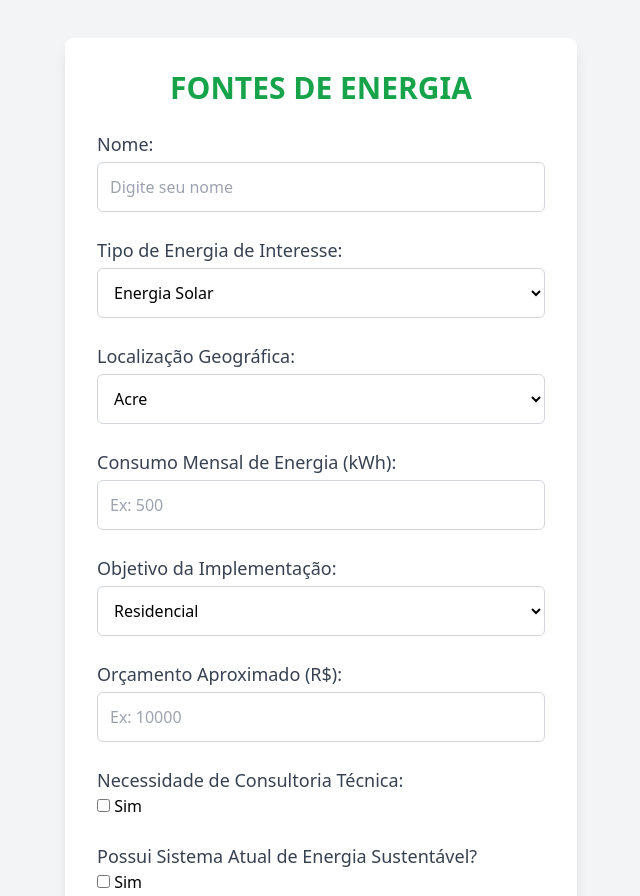
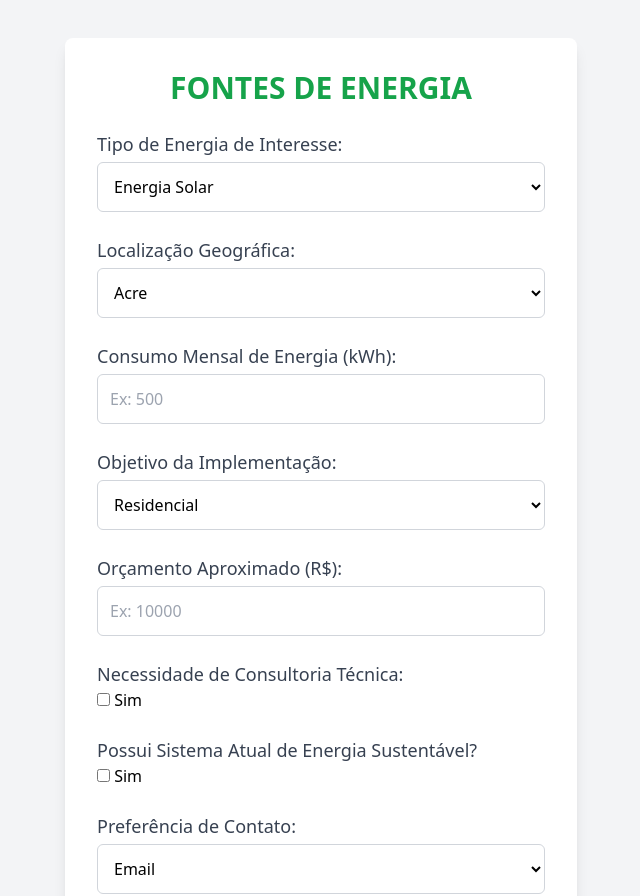
Before and after one commit to gusandrini/gs-2, a Next.js app in the folder gs/: page /saiba-mais in a window 1280 px wide. Shown: the part 2260-3156 px from the top of the page, without its empty margins (319-959 px from the left). Built offline with nearby package versions, Linux system fonts and the light colour scheme.

Commit message:
removendo input nome

```diff
--- a/gs/src/app/saiba-mais/page.tsx
+++ b/gs/src/app/saiba-mais/page.tsx
@@ -138,16 +138,6 @@ const Saiba = () => {
           </div>
 
           <fieldset>
-            {/* <!-- Nome --> */}
-            <div>
-              <label htmlFor="name">Nome:</label>
-              <input
-                type="text"
-                id="nome"
-                placeholder="Digite seu nome"
-              />
-            </div>
-
             {/* <!-- Tipo de Energia de Interesse --> */}
             <div>
               <label htmlFor="tipo_energia">Tipo de Energia de Interesse:</label>
```
